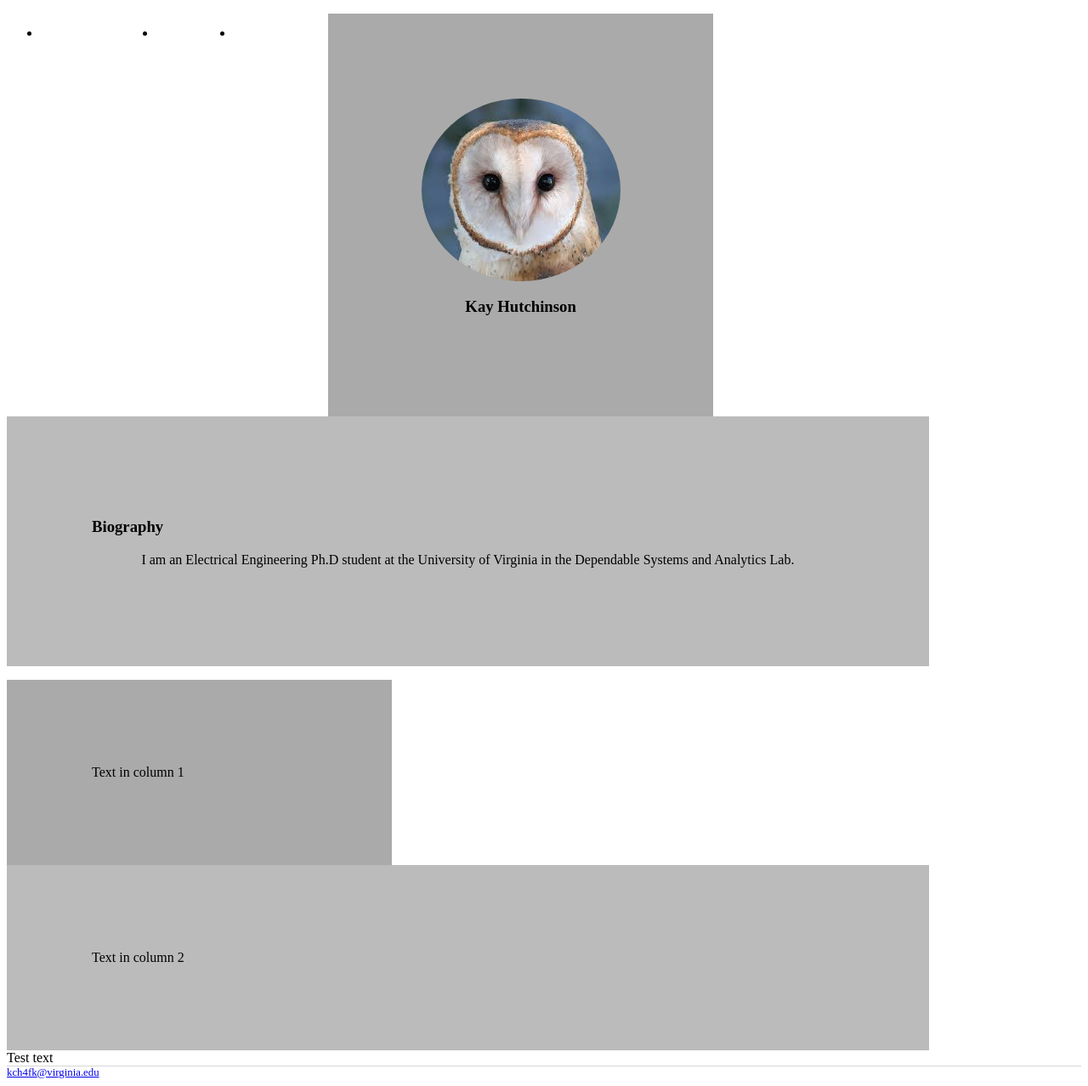
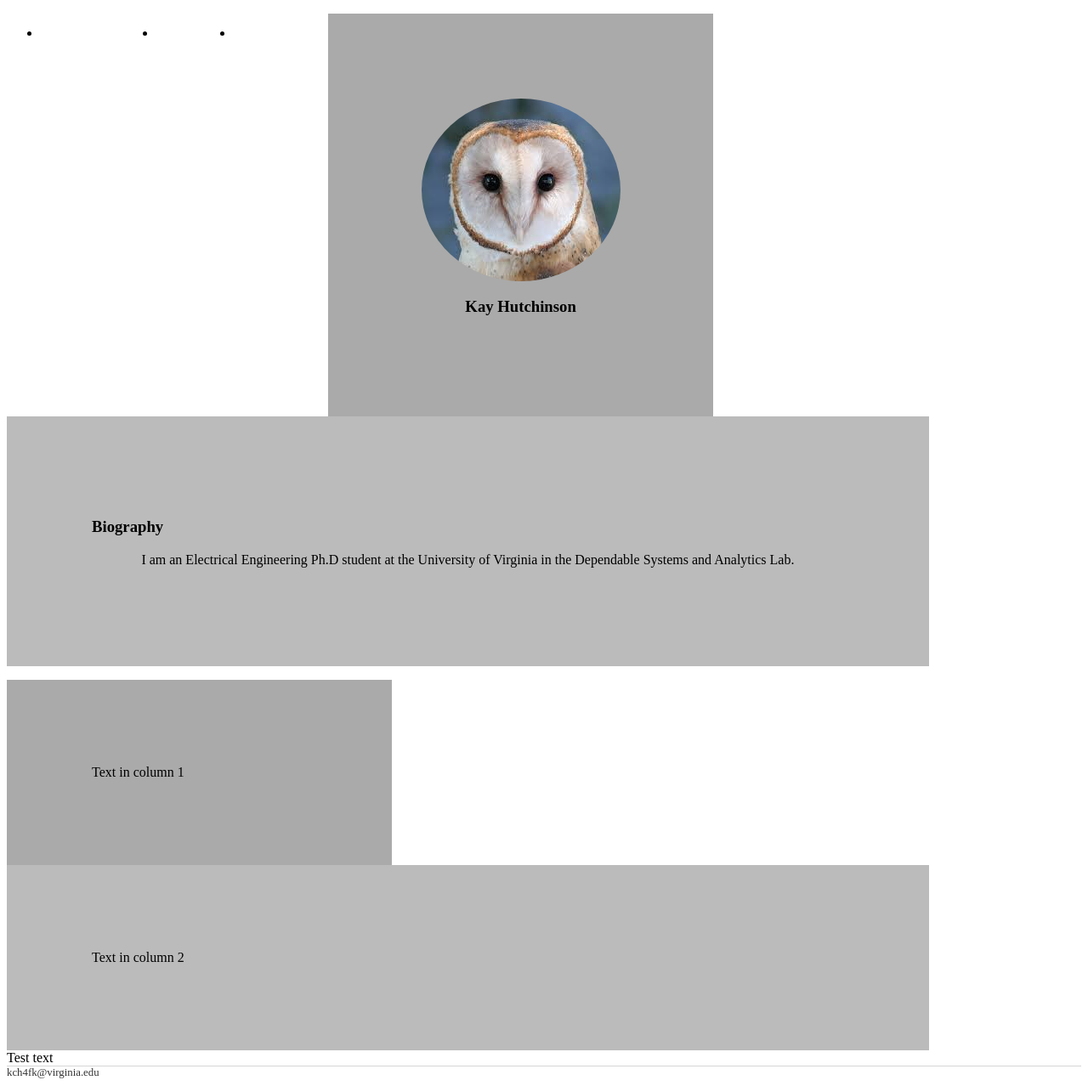
Before and after one commit to kch4fk/kch4fk.github.io, a Jekyll site: the page built from index.html, in a window 1280 px wide. Shown: the whole page at 85% size. Built offline with Jekyll 4.4.1, drawn with Linux system fonts in a browser that asks for light colours.

Commit message:
Update main.css

```diff
--- a/css/main.css
+++ b/css/main.css
@@ -52,12 +52,12 @@ li a: hover {
 }
 
 
-/*a {
+a {
     text-decoration: none;
-    color: #333; */ /*#666;*/
-/*}
+    color: #333;  /*#666;*/
+}
 
-a:hover {
+/*a:hover {
     text-decoration: underline;
 }*/
 
```
